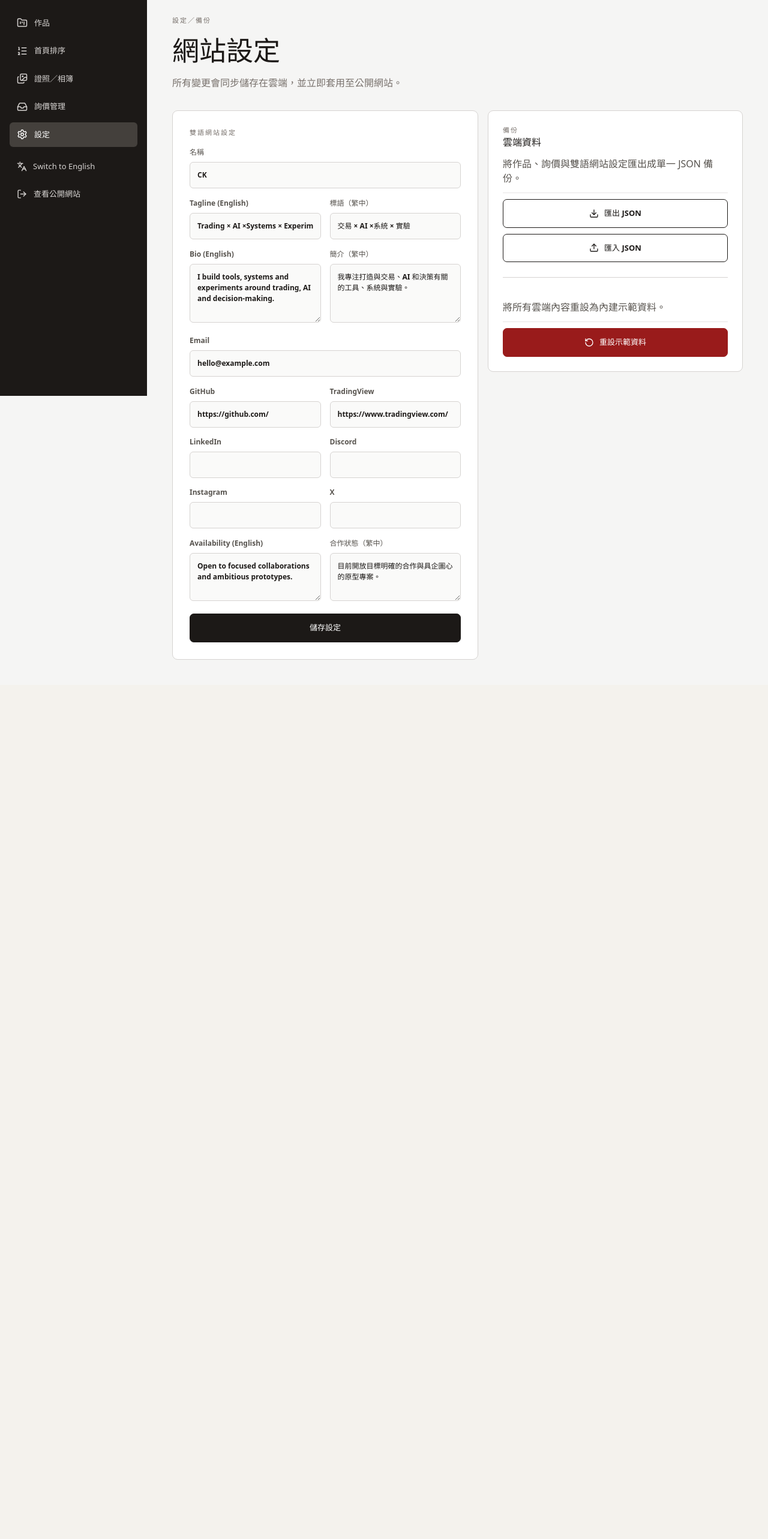
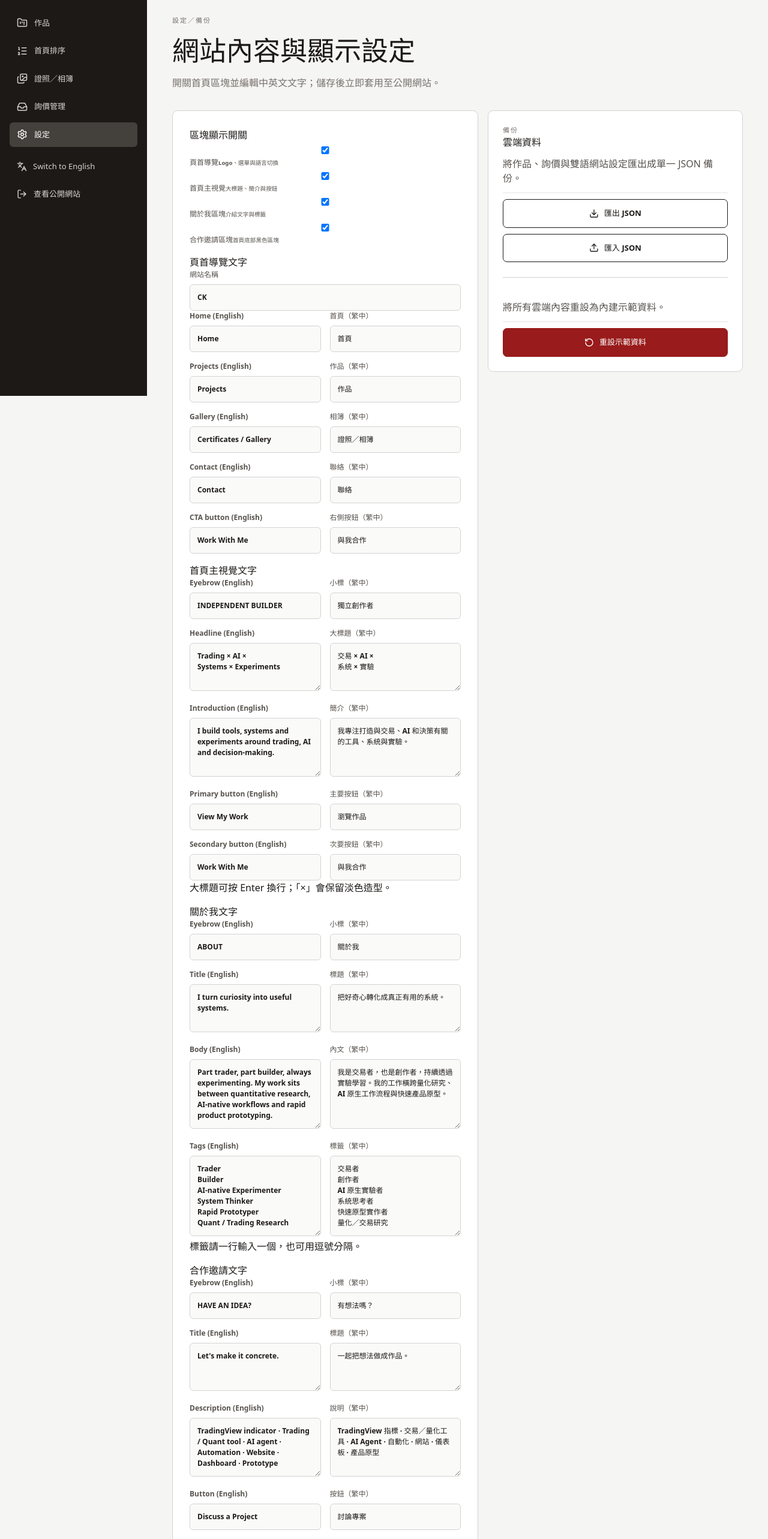
Before and after one commit to kelvinchenrichai/resume, a React (Vite) app: page /aadmin-ck/settings in a window 1280 px wide. Shown: the part 140-2706 px from the top of the page at 60% size. Before the commit the page ends 1282 px from the top, so only its background shows below. Built offline with nearby package versions, Linux system fonts and the light colour scheme; no server answers.

Commit message:
Add homepage visibility and copy controls

```diff
--- a/src/admin/AdminSettingsPage.tsx
+++ b/src/admin/AdminSettingsPage.tsx
@@ -14,24 +14,35 @@ export function AdminSettingsPage() {
   async function save(e: FormEvent<HTMLFormElement>) {
     e.preventDefault();
     const f = new FormData(e.currentTarget);
+    const value = (name: string) => String(f.get(name) || '').trim();
     setSaving(true);
     try {
       await saveSiteConfig({
         ...siteConfig,
-        name: String(f.get('name')),
-        tagline: String(f.get('tagline')),
-        taglineZh: String(f.get('taglineZh')),
-        bio: String(f.get('bio')),
-        bioZh: String(f.get('bioZh')),
-        email: String(f.get('email')),
-        github: String(f.get('github')),
-        tradingView: String(f.get('tradingView')),
-        linkedIn: String(f.get('linkedIn')),
-        discord: String(f.get('discord')),
-        instagram: String(f.get('instagram')),
-        x: String(f.get('x')),
-        availability: String(f.get('availability')),
-        availabilityZh: String(f.get('availabilityZh')),
+        name: value('name'),
+        tagline: value('tagline'), taglineZh: value('taglineZh'),
+        bio: value('bio'), bioZh: value('bioZh'),
+        email: value('email'),
+        github: value('github'), tradingView: value('tradingView'), linkedIn: value('linkedIn'),
+        discord: value('discord'), instagram: value('instagram'), x: value('x'),
+        availability: value('availability'), availabilityZh: value('availabilityZh'),
+        showHeader: f.has('showHeader'), showHero: f.has('showHero'), showAbout: f.has('showAbout'), showFinalCta: f.has('showFinalCta'),
+        navHome: value('navHome'), navHomeZh: value('navHomeZh'),
+        navProjects: value('navProjects'), navProjectsZh: value('navProjectsZh'),
+        navGallery: value('navGallery'), navGalleryZh: value('navGalleryZh'),
+        navContact: value('navContact'), navContactZh: value('navContactZh'),
+        navCta: value('navCta'), navCtaZh: value('navCtaZh'),
+        heroEyebrow: value('heroEyebrow'), heroEyebrowZh: value('heroEyebrowZh'),
+        heroPrimaryLabel: value('heroPrimaryLabel'), heroPrimaryLabelZh: value('heroPrimaryLabelZh'),
+        heroSecondaryLabel: value('heroSecondaryLabel'), heroSecondaryLabelZh: value('heroSecondaryLabelZh'),
+        aboutEyebrow: value('aboutEyebrow'), aboutEyebrowZh: value('aboutEyebrowZh'),
+        aboutTitle: value('aboutTitle'), aboutTitleZh: value('aboutTitleZh'),
+        aboutBody: value('aboutBody'), aboutBodyZh: value('aboutBodyZh'),
+        aboutTags: value('aboutTags'), aboutTagsZh: value('aboutTagsZh'),
+        ctaEyebrow: value('ctaEyebrow'), ctaEyebrowZh: value('ctaEyebrowZh'),
+        ctaTitle: value('ctaTitle'), ctaTitleZh: value('ctaTitleZh'),
+        ctaBody: value('ctaBody'), ctaBodyZh: value('ctaBodyZh'),
+        ctaButtonLabel: value('ctaButtonLabel'), ctaButtonLabelZh: value('ctaButtonLabelZh'),
       });
       setMessage(zh ? '網站設定已同步至雲端。' : 'Site configuration synced to the cloud.');
     } catch (err) {
@@ -66,36 +77,79 @@ export function AdminSettingsPage() {
   return <div className="admin-page">
     <div className="admin-title"><div>
       <div className="eyebrow">{zh ? '設定／備份' : 'SETTINGS / BACKUP'}</div>
-      <h1>{zh ? '網站設定' : 'Site configuration'}</h1>
-      <p>{zh ? '所有變更會同步儲存在雲端，並立即套用至公開網站。' : 'Changes are stored in the cloud and applied to the public site.'}</p>
+      <h1>{zh ? '網站內容與顯示設定' : 'Site content & visibility'}</h1>
+      <p>{zh ? '開關首頁區塊並編輯中英文文字；儲存後立即套用至公開網站。' : 'Toggle homepage sections and edit bilingual copy. Changes apply to the public site after saving.'}</p>
     </div></div>
     {message && <div className="notice">{message}</div>}
     <div className="settings-grid">
-      <form className="panel editor-form" onSubmit={save}>
-        <div className="eyebrow">{zh ? '雙語網站設定' : 'BILINGUAL SITE CONFIG'}</div>
-        <label>{zh ? '名稱' : 'Name'}<input name="name" defaultValue={siteConfig.name}/></label>
+      <form className="panel editor-form site-settings-form" onSubmit={save}>
+        <fieldset className="settings-section">
+          <legend>{zh ? '區塊顯示開關' : 'SECTION VISIBILITY'}</legend>
+          <div className="visibility-grid">
+            <label><input type="checkbox" name="showHeader" defaultChecked={siteConfig.showHeader !== false}/><span><b>{zh ? '頁首導覽' : 'Header navigation'}</b><small>{zh ? 'Logo、選單與語言切換' : 'Logo, menu and language switch'}</small></span></label>
+            <label><input type="checkbox" name="showHero" defaultChecked={siteConfig.showHero !== false}/><span><b>{zh ? '首頁主視覺' : 'Homepage hero'}</b><small>{zh ? '大標題、簡介與按鈕' : 'Headline, intro and buttons'}</small></span></label>
+            <label><input type="checkbox" name="showAbout" defaultChecked={siteConfig.showAbout !== false}/><span><b>{zh ? '關於我區塊' : 'About section'}</b><small>{zh ? '介紹文字與標籤' : 'Introduction and tags'}</small></span></label>
+            <label><input type="checkbox" name="showFinalCta" defaultChecked={siteConfig.showFinalCta !== false}/><span><b>{zh ? '合作邀請區塊' : 'Collaboration callout'}</b><small>{zh ? '首頁底部黑色區塊' : 'Dark callout near the homepage footer'}</small></span></label>
+          </div>
+        </fieldset>
+
+        <fieldset className="settings-section">
+          <legend>{zh ? '頁首導覽文字' : 'HEADER NAVIGATION COPY'}</legend>
+          <label>{zh ? '網站名稱' : 'Site name'}<input name="name" defaultValue={siteConfig.name}/></label>
           <div className="form-two">
-          <label>Tagline (English)<input name="tagline" defaultValue={siteConfig.tagline}/></label>
-          <label>標語（繁中）<input name="taglineZh" defaultValue={siteConfig.taglineZh}/></label>
+            <label>Home (English)<input name="navHome" defaultValue={siteConfig.navHome}/></label><label>首頁（繁中）<input name="navHomeZh" defaultValue={siteConfig.navHomeZh}/></label>
+            <label>Projects (English)<input name="navProjects" defaultValue={siteConfig.navProjects}/></label><label>作品（繁中）<input name="navProjectsZh" defaultValue={siteConfig.navProjectsZh}/></label>
+            <label>Gallery (English)<input name="navGallery" defaultValue={siteConfig.navGallery}/></label><label>相簿（繁中）<input name="navGalleryZh" defaultValue={siteConfig.navGalleryZh}/></label>
+            <label>Contact (English)<input name="navContact" defaultValue={siteConfig.navContact}/></label><label>聯絡（繁中）<input name="navContactZh" defaultValue={siteConfig.navContactZh}/></label>
+            <label>CTA button (English)<input name="navCta" defaultValue={siteConfig.navCta}/></label><label>右側按鈕（繁中）<input name="navCtaZh" defaultValue={siteConfig.navCtaZh}/></label>
           </div>
+        </fieldset>
+
+        <fieldset className="settings-section">
+          <legend>{zh ? '首頁主視覺文字' : 'HOMEPAGE HERO COPY'}</legend>
           <div className="form-two">
-          <label>Bio (English)<textarea name="bio" rows={4} defaultValue={siteConfig.bio}/></label>
-          <label>簡介（繁中）<textarea name="bioZh" rows={4} defaultValue={siteConfig.bioZh}/></label>
+            <label>Eyebrow (English)<input name="heroEyebrow" defaultValue={siteConfig.heroEyebrow}/></label><label>小標（繁中）<input name="heroEyebrowZh" defaultValue={siteConfig.heroEyebrowZh}/></label>
+            <label>Headline (English)<textarea name="tagline" rows={3} defaultValue={siteConfig.tagline}/></label><label>大標題（繁中）<textarea name="taglineZh" rows={3} defaultValue={siteConfig.taglineZh}/></label>
+            <label>Introduction (English)<textarea name="bio" rows={4} defaultValue={siteConfig.bio}/></label><label>簡介（繁中）<textarea name="bioZh" rows={4} defaultValue={siteConfig.bioZh}/></label>
+            <label>Primary button (English)<input name="heroPrimaryLabel" defaultValue={siteConfig.heroPrimaryLabel}/></label><label>主要按鈕（繁中）<input name="heroPrimaryLabelZh" defaultValue={siteConfig.heroPrimaryLabelZh}/></label>
+            <label>Secondary button (English)<input name="heroSecondaryLabel" defaultValue={siteConfig.heroSecondaryLabel}/></label><label>次要按鈕（繁中）<input name="heroSecondaryLabelZh" defaultValue={siteConfig.heroSecondaryLabelZh}/></label>
           </div>
+          <p className="field-help">{zh ? '大標題可按 Enter 換行；「×」會保留淡色造型。' : 'Press Enter to add headline line breaks. The × character keeps its muted styling.'}</p>
+        </fieldset>
+
+        <fieldset className="settings-section">
+          <legend>{zh ? '關於我文字' : 'ABOUT COPY'}</legend>
+          <div className="form-two">
+            <label>Eyebrow (English)<input name="aboutEyebrow" defaultValue={siteConfig.aboutEyebrow}/></label><label>小標（繁中）<input name="aboutEyebrowZh" defaultValue={siteConfig.aboutEyebrowZh}/></label>
+            <label>Title (English)<textarea name="aboutTitle" rows={3} defaultValue={siteConfig.aboutTitle}/></label><label>標題（繁中）<textarea name="aboutTitleZh" rows={3} defaultValue={siteConfig.aboutTitleZh}/></label>
+            <label>Body (English)<textarea name="aboutBody" rows={5} defaultValue={siteConfig.aboutBody}/></label><label>內文（繁中）<textarea name="aboutBodyZh" rows={5} defaultValue={siteConfig.aboutBodyZh}/></label>
+            <label>Tags (English)<textarea name="aboutTags" rows={6} defaultValue={siteConfig.aboutTags}/></label><label>標籤（繁中）<textarea name="aboutTagsZh" rows={6} defaultValue={siteConfig.aboutTagsZh}/></label>
+          </div>
+          <p className="field-help">{zh ? '標籤請一行輸入一個，也可用逗號分隔。' : 'Enter one tag per line, or separate tags with commas.'}</p>
+        </fieldset>
+
+        <fieldset className="settings-section">
+          <legend>{zh ? '合作邀請文字' : 'COLLABORATION CALLOUT COPY'}</legend>
+          <div className="form-two">
+            <label>Eyebrow (English)<input name="ctaEyebrow" defaultValue={siteConfig.ctaEyebrow}/></label><label>小標（繁中）<input name="ctaEyebrowZh" defaultValue={siteConfig.ctaEyebrowZh}/></label>
+            <label>Title (English)<textarea name="ctaTitle" rows={3} defaultValue={siteConfig.ctaTitle}/></label><label>標題（繁中）<textarea name="ctaTitleZh" rows={3} defaultValue={siteConfig.ctaTitleZh}/></label>
+            <label>Description (English)<textarea name="ctaBody" rows={4} defaultValue={siteConfig.ctaBody}/></label><label>說明（繁中）<textarea name="ctaBodyZh" rows={4} defaultValue={siteConfig.ctaBodyZh}/></label>
+            <label>Button (English)<input name="ctaButtonLabel" defaultValue={siteConfig.ctaButtonLabel}/></label><label>按鈕（繁中）<input name="ctaButtonLabelZh" defaultValue={siteConfig.ctaButtonLabelZh}/></label>
+          </div>
+        </fieldset>
+
+        <fieldset className="settings-section">
+          <legend>{zh ? '聯絡與其他設定' : 'CONTACT & OTHER SETTINGS'}</legend>
           <label>Email<input name="email" type="email" defaultValue={siteConfig.email}/></label>
           <div className="form-two">
-          <label>GitHub<input name="github" defaultValue={siteConfig.github}/></label>
-          <label>TradingView<input name="tradingView" defaultValue={siteConfig.tradingView}/></label>
-          <label>LinkedIn<input name="linkedIn" defaultValue={siteConfig.linkedIn}/></label>
-          <label>Discord<input name="discord" defaultValue={siteConfig.discord}/></label>
-          <label>Instagram<input name="instagram" defaultValue={siteConfig.instagram}/></label>
-          <label>X<input name="x" defaultValue={siteConfig.x}/></label>
+            <label>GitHub<input name="github" defaultValue={siteConfig.github}/></label><label>TradingView<input name="tradingView" defaultValue={siteConfig.tradingView}/></label>
+            <label>LinkedIn<input name="linkedIn" defaultValue={siteConfig.linkedIn}/></label><label>Discord<input name="discord" defaultValue={siteConfig.discord}/></label>
+            <label>Instagram<input name="instagram" defaultValue={siteConfig.instagram}/></label><label>X<input name="x" defaultValue={siteConfig.x}/></label>
+            <label>Availability (English)<textarea name="availability" rows={3} defaultValue={siteConfig.availability}/></label><label>合作狀態（繁中）<textarea name="availabilityZh" rows={3} defaultValue={siteConfig.availabilityZh}/></label>
           </div>
-        <div className="form-two">
-          <label>Availability (English)<textarea name="availability" rows={3} defaultValue={siteConfig.availability}/></label>
-          <label>合作狀態（繁中）<textarea name="availabilityZh" rows={3} defaultValue={siteConfig.availabilityZh}/></label>
-        </div>
-        <button className="button" disabled={saving}>{saving ? (zh ? '儲存中…' : 'Saving…') : (zh ? '儲存設定' : 'Save configuration')}</button>
+        </fieldset>
+
+        <button className="button settings-save" disabled={saving}>{saving ? (zh ? '儲存中…' : 'Saving…') : (zh ? '儲存並套用到網站' : 'Save and apply to site')}</button>
       </form>
       <section className="panel backup-panel">
         <div className="eyebrow">{zh ? '備份' : 'BACKUP'}</div>
```
Lines whose indentation alone changed are shown as unchanged.
